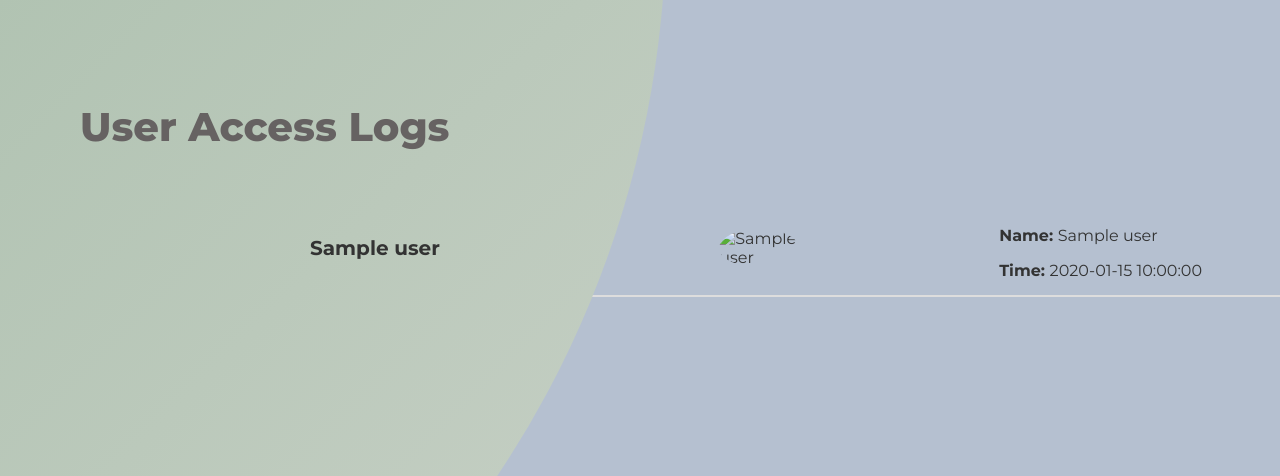
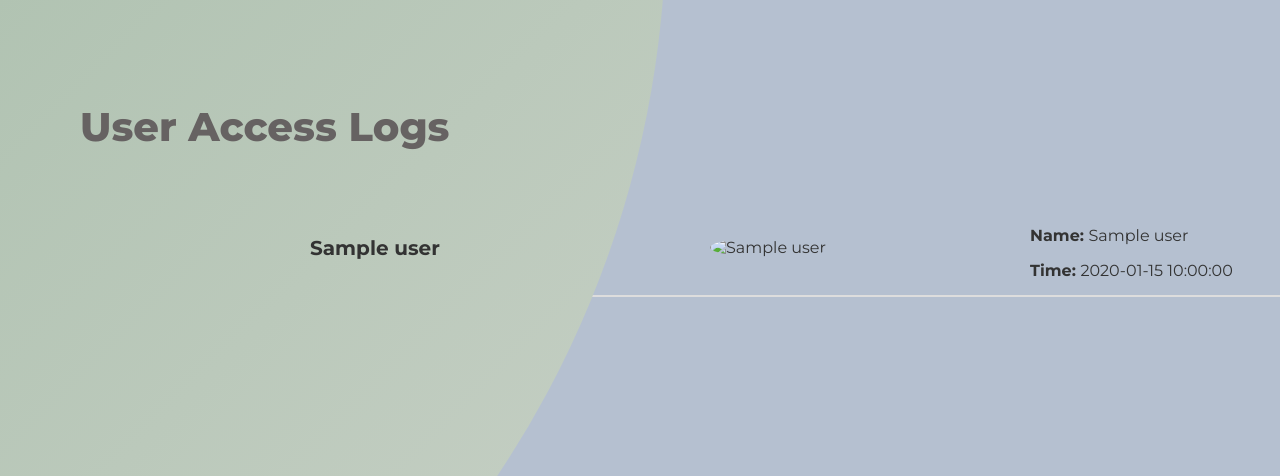
Before and after one commit to suviniV/Edge-AI-Project, a Flask app: template WebApp/templates/AccessLogs.html in a window 1280 px wide. Shown: the top 476 px of the page. Run offline with Flask 2, Linux system fonts and the light colour scheme; the template is opened without the code that fills it: most values are stand-ins (such as "Sample title", 1, 10 or a date in 2020).

Commit message:
Correcting typos

```diff
--- a/Model/functions.py
+++ b/Model/functions.py
@@ -395,7 +395,7 @@ def main_function():
         face_recognizer = cv2.face.LBPHFaceRecognizer_create()
         face_recognizer.read('trainingData.yml')
 
-        name = {0: "Ashken", 1: "Suvini", 2: "Abdul Khabeer"}
+        name = {0: "Suvini Viduneth", 1: "Abdul Khabeer"}
 
         # Initializing the PiCamera
         camera = PiCamera()
--- a/WebApp/app.py
+++ b/WebApp/app.py
@@ -362,7 +362,7 @@ def AccessLogs():
     # Add picture URLs to access logs
     for user in logs:
         user_name = user["name"]
-        user['pic_url'] = f"https://{account_name}.blob.core.windows.net/{container_name}/{user_name}.png?{container_sas_token}"
+        user['pic_url'] = f"https://{account_name}.blob.core.windows.net/{container_name}/{user_name}.jpg?{container_sas_token}"
 
     # Render the template with access logs
     return render_template("AccessLogs.html", logs=logs)
--- a/WebApp/templates/AccessLogs.html
+++ b/WebApp/templates/AccessLogs.html
@@ -82,7 +82,7 @@
         }
 
         .user-pic {
-            width: 80px;
+            width: 120px;
             height: auto;
             border-radius: 50%;
             margin-left: 200px;
--- a/WebApp/templates/UnauthorizedAccess.html
+++ b/WebApp/templates/UnauthorizedAccess.html
@@ -72,7 +72,7 @@
         }
 
         .user-pic {
-            width: 80px;
+            width: 120px;
             height: auto;
             border-radius: 50%;
             margin-left: 250px;
```
Also changed, not shown: other parts of WebApp/templates/AccessLogs.html (+1 -1 lines).
